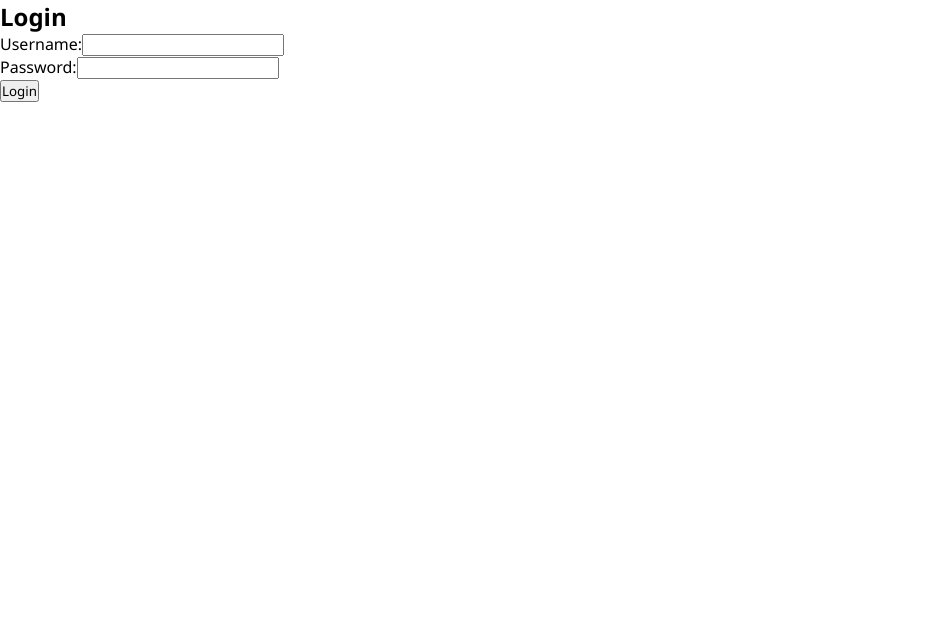
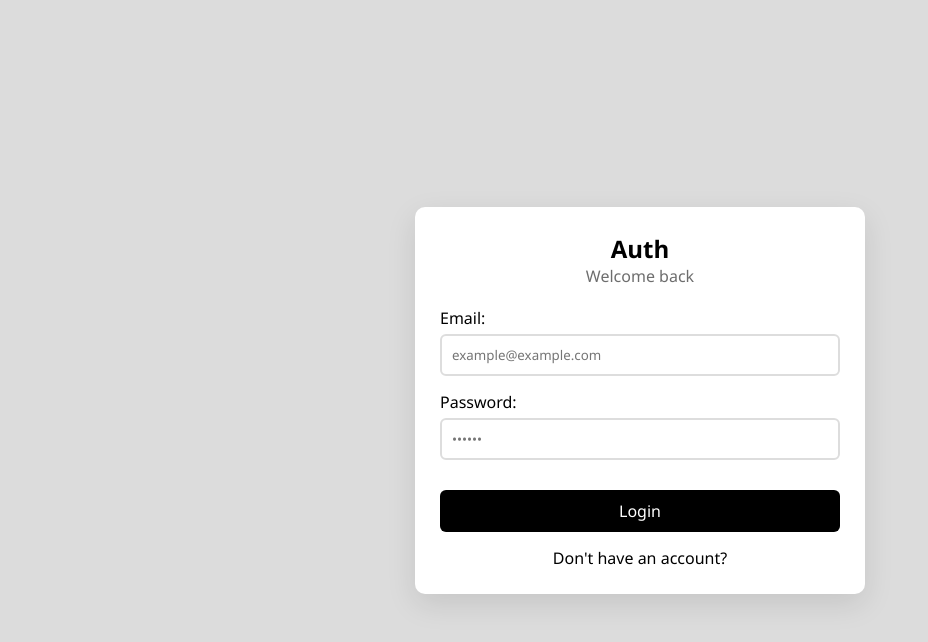
Before and after one commit to Slipum/PostReact, a React (Create React App) app in the folder frontend/: page /login in a window 1280 px wide. Shown: the top 642 px of the page, without its empty margins (0-928 px from the left). Built offline with nearby package versions, Linux system fonts and the light colour scheme.

Commit message:
refactoring db | add email | style Auth

```diff
--- a/frontend/src/components/Login.jsx
+++ b/frontend/src/components/Login.jsx
@@ -3,7 +3,7 @@ import React, { useState } from 'react';
 import { useNavigate } from 'react-router-dom';
 
 function Login() {
-	const [username, setUsername] = useState('');
+	const [email, setEmail] = useState('');
 	const [password, setPassword] = useState('');
 	const [error, setError] = useState('');
 	const navigate = useNavigate();
@@ -12,7 +12,7 @@ function Login() {
 		e.preventDefault();
 		try {
 			const response = await axios.post('http://localhost:3000/login', {
-				username,
+				email,
 				password,
 			});
 			localStorage.setItem('token', response.data.token);
@@ -23,30 +23,38 @@ function Login() {
 	};
 
 	return (
-		<div>
-			<h2>Login</h2>
+		<div className="auntification">
+			<div className="auth-container">
 				<form onSubmit={handleLogin}>
-				<div>
-					<label>Username:</label>
+					<h2>Auth</h2>
+					<p>Welcome back</p>
+					<div className="form-controll">
+						<label>Email:</label>
 						<input
 							type="text"
-						value={username}
-						onChange={(e) => setUsername(e.target.value)}
+							value={email}
+							placeholder="example@example.com"
+							onChange={(e) => setEmail(e.target.value)}
 							required
 						/>
 					</div>
-				<div>
+					<div className="form-controll">
 						<label>Password:</label>
 						<input
 							type="password"
 							value={password}
+							placeholder="••••••"
 							onChange={(e) => setPassword(e.target.value)}
 							required
 						/>
 					</div>
 					{error && <p>{error}</p>}
 					<button type="submit">Login</button>
+					<div className="quest">
+						<a href="/register">Don't have an account?</a>
+					</div>
 				</form>
+			</div>
 		</div>
 	);
 }
--- a/frontend/src/components/Profile.jsx
+++ b/frontend/src/components/Profile.jsx
@@ -1,8 +1,10 @@
 import axios from 'axios';
 import React, { useEffect, useState } from 'react';
+import { Navigate } from 'react-router-dom';
 
 function Profile() {
 	const [profile, setProfile] = useState(null);
+	const [loading, setLoading] = useState(true);
 	const [error, setError] = useState('');
 
 	useEffect(() => {
@@ -15,8 +17,10 @@ function Profile() {
 					},
 				});
 				setProfile(response.data);
+				setLoading(false);
 			} catch (err) {
 				setError('Failed to fetch profile');
+				setLoading(false);
 			}
 		};
 
@@ -32,8 +36,12 @@ function Profile() {
 		return <p>{error}</p>;
 	}
 
+	if (loading) {
+		return <p>Loading profile...</p>;
+	}
+
 	if (!profile) {
-		return <p>Loading...</p>;
+		return <Navigate to="/" />;
 	}
 
 	return (
--- a/frontend/src/components/Register.jsx
+++ b/frontend/src/components/Register.jsx
@@ -5,17 +5,20 @@ import { useNavigate } from 'react-router-dom';
 function Register() {
 	const [username, setUsername] = useState('');
 	const [password, setPassword] = useState('');
+	const [email, setEmail] = useState('');
 	const [error, setError] = useState('');
 	const navigate = useNavigate();
 
 	const handleRegister = async (e) => {
 		e.preventDefault();
 		try {
-			await axios.post('http://localhost:3000/register', {
+			const response = await axios.post('http://localhost:3000/register', {
 				username,
 				password,
+				email,
 			});
-			navigate('/login');
+			localStorage.setItem('token', response.data.token);
+			navigate('/');
 		} catch (err) {
 			if (err.response) {
 				setError(`Registration failed: ${err.response.data.error}`);
@@ -28,30 +31,48 @@ function Register() {
 	};
 
 	return (
-		<div>
-			<h2>Register</h2>
+		<div className="auntification">
+			<div className="auth-container">
 				<form onSubmit={handleRegister}>
-				<div>
+					<h2>Auth</h2>
+					<p className="auth-title">Create an account</p>
+					<div className="form-controll">
 						<label>Username:</label>
 						<input
 							type="text"
 							value={username}
+							placeholder="user_name"
 							onChange={(e) => setUsername(e.target.value)}
 							required
 						/>
 					</div>
-				<div>
+					<div className="form-controll">
+						<label>Email:</label>
+						<input
+							type="email"
+							value={email}
+							placeholder="example@example.com"
+							onChange={(e) => setEmail(e.target.value)}
+							required
+						/>
+					</div>
+					<div className="form-controll">
 						<label>Password:</label>
 						<input
 							type="password"
 							value={password}
+							placeholder="••••••"
 							onChange={(e) => setPassword(e.target.value)}
 							required
 						/>
 					</div>
-				{error && <p>{error}</p>}
-				<button type="submit">Register</button>
+					{error && <p className="error">{error}</p>}
+					<button type="submit">Create an account</button>
+					<div className="quest">
+						<a href="/login">Alredy have an account?</a>
+					</div>
 				</form>
+			</div>
 		</div>
 	);
 }
--- a/frontend/src/index.css
+++ b/frontend/src/index.css
@@ -10,6 +10,8 @@ a {
 	text-decoration: none;
 }
 
+/* Auth-styles */
+
 .auntification {
 	background-color: #dcdcdc;
 	display: flex;
@@ -18,3 +20,76 @@ a {
 	height: 100vh;
 	padding: 0 20px;
 }
+
+.auth-container {
+	display: flex;
+	gap: 20px;
+	background-color: #fff;
+	width: 100%;
+	max-width: 450px;
+	padding: 25px;
+	border-radius: 10px;
+	box-shadow: 0 10px 30px rgba(0, 0, 0, 0.1);
+}
+
+.auth-container form {
+	width: 100%;
+}
+
+.auth-container form h2 {
+	text-align: center;
+	font-weight: 1000;
+}
+
+.auth-container form p {
+	text-align: center;
+	margin-bottom: 20px;
+	color: #2c2c2cb1;
+}
+
+.form-controll {
+	position: relative;
+	margin-bottom: 15px;
+}
+
+.form-controll label {
+	display: block;
+	margin-bottom: 5px;
+}
+
+.form-controll input,
+.form-controll textarea {
+	width: 100%;
+	padding: 10px;
+	padding-right: 40px;
+	border: 2px solid #ddd;
+	border-radius: 6px;
+	outline: none;
+}
+
+.auth-container form button {
+	width: 100%;
+	border: none;
+	padding: 10px;
+	background-color: #000000;
+	color: #fff;
+	border-radius: 6px;
+	cursor: pointer;
+	font-size: 16px;
+	transition: all 0.3s ease;
+	margin: 15px 0;
+}
+
+.auth-container form button:hover {
+	background-color: #2c2c2c;
+}
+
+.quest {
+	text-align: center;
+}
+
+.error {
+	color: red;
+}
+
+/* ----------- */
```
Also changed, not shown: 2 other files (tests, documents, lock files or other folders). Lines whose indentation alone changed are shown as unchanged.
